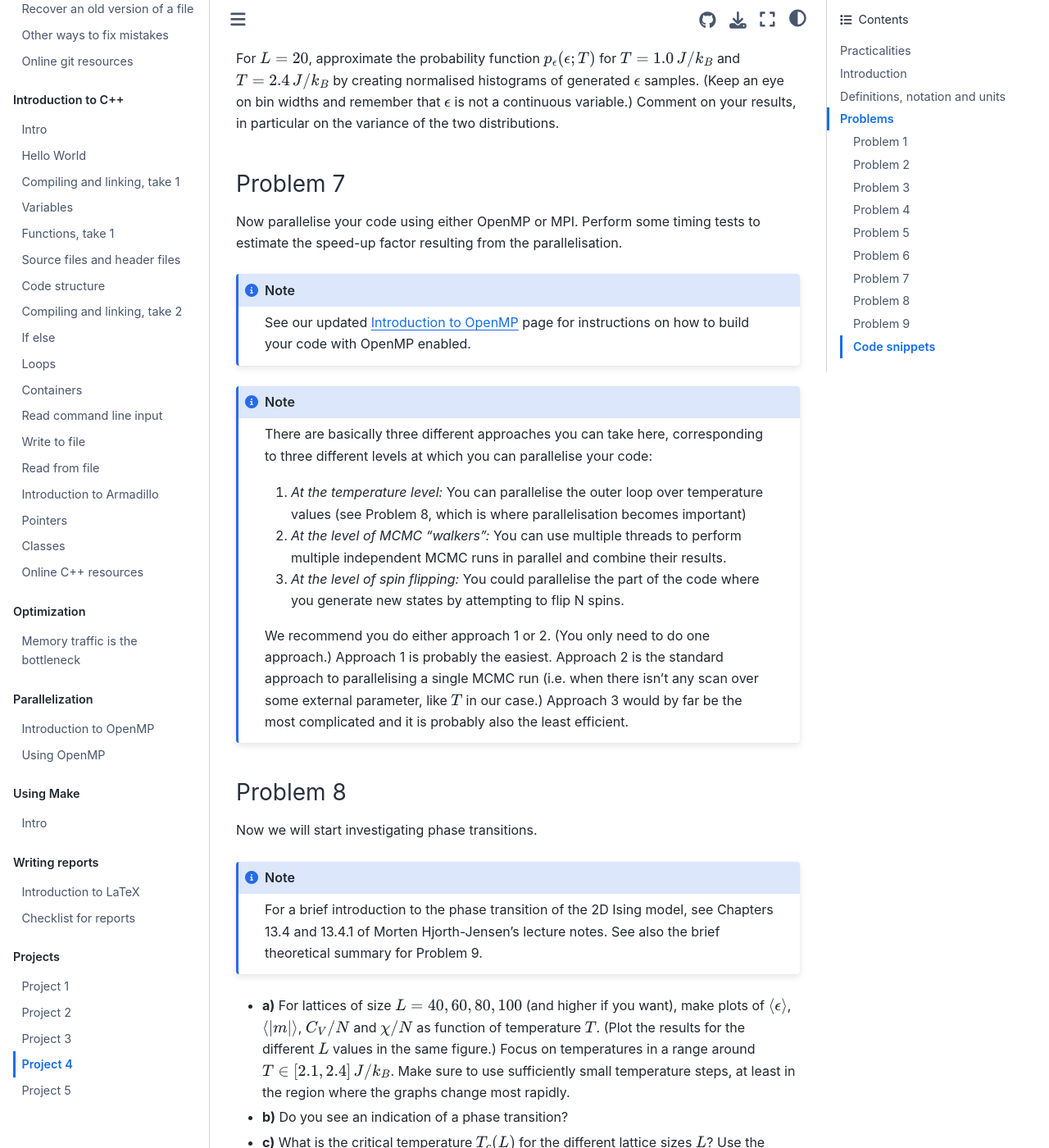
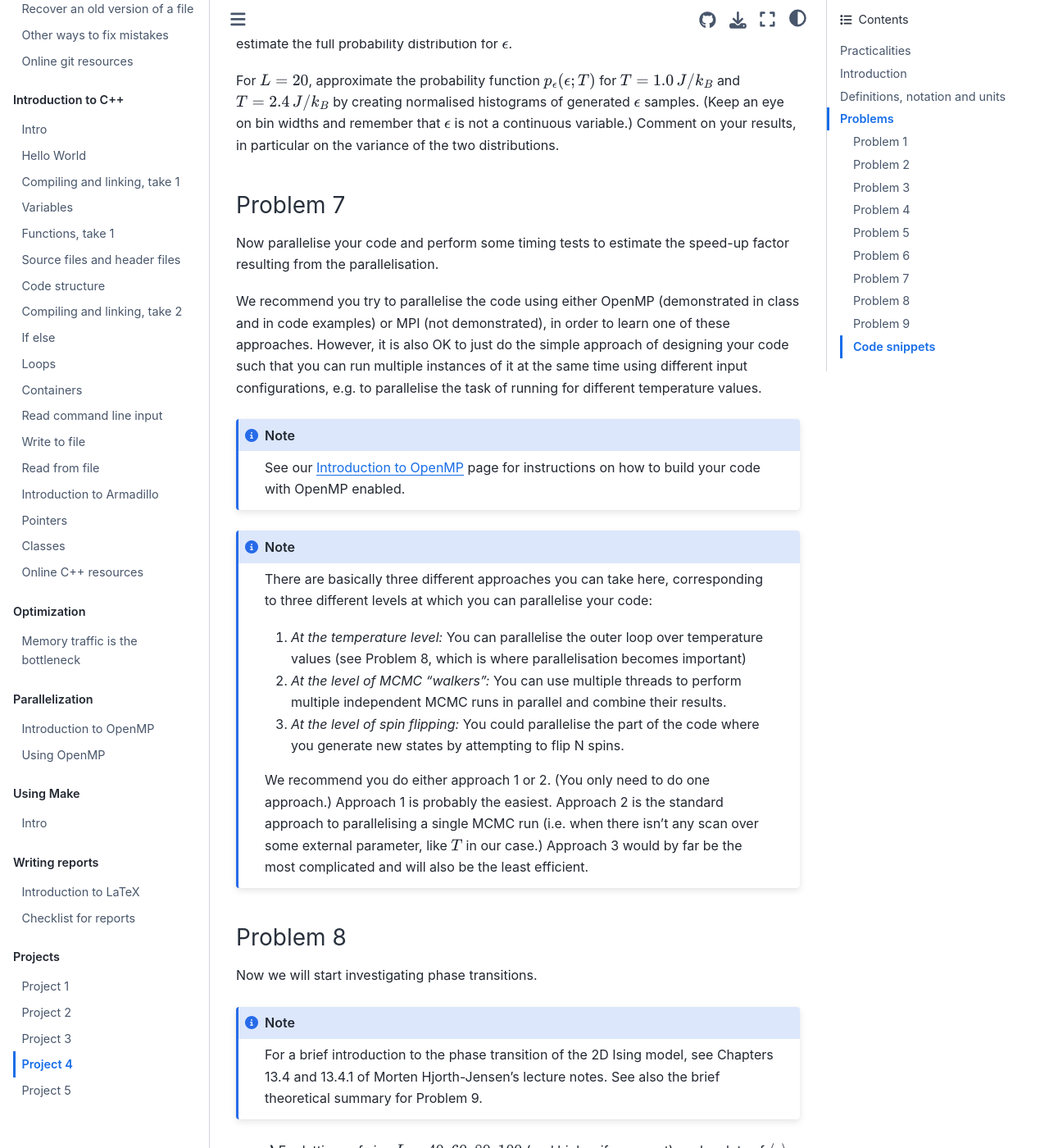
Before and after one commit to anderkve/FYS3150, a Jupyter Book: the page built from book/projects/project4.md, in a window 1280 px wide and 1400 px high, scrolled down 7494 px. Shown: the whole window at 82% size. Built offline with Jupyter Book 1.0.4 settings and Sphinx 7.4.7 and the Sphinx Book theme 1.1.4, drawn with Linux system fonts in a browser that asks for light colours; pages that are not in the unit, such as notebooks, are missing from menus; some of the changed text lies outside the part shown.

Commit message:
Small clarification to some wording.

````diff
--- a/book/projects/project4.md
+++ b/book/projects/project4.md
@@ -123,19 +123,19 @@
 ```
 
 
-- **b)** Find analytical expressions for
+- **b)** Using our chosen probability distribution $p(\mathbf{s})$ and energy function $E(\mathbf{s})$, and focusing on our specific $2 \times 2$ case, find analytical expressions for
   - $Z$
   - $\langle \epsilon \rangle$
   - $\langle \epsilon^2 \rangle$
   - $\langle |m| \rangle$
   - $\langle m^2 \rangle$
-  - the heat capacity, normalised to number of spins:
+  - the heat capacity (normalised to number of spins)
 
   $$
   \frac{C_V(T)}{N} = \frac{1}{N} \frac{1}{k_B T^2} \textrm{Var}(E) = \frac{1}{N} \frac{1}{k_B T^2} \left[ \braket{E^2} - \braket{E}^2 \right] = N \frac{1}{k_B T^2} \left[ \braket{\epsilon^2} - \braket{\epsilon}^2 \right]
   $$
 
-  - the susceptibility, normalised to number of spins:
+  - the susceptibility (normalised to number of spins)
 
   $$
   \frac{\chi(T)}{N} = \frac{1}{N} \frac{1}{k_B T} \textrm{Var}(M) = \frac{1}{N} \frac{1}{k_B T} \left[ \braket{M^2} - \braket{|M|}^2 \right] = N \frac{1}{k_B T} \left[ \braket{m^2} - \braket{|m|}^2 \right]
@@ -320,10 +320,12 @@
 
 ### Problem 7
 
-Now parallelise your code using either OpenMP or MPI. Perform some timing tests to estimate the speed-up factor resulting from the parallelisation.
+Now parallelise your code and perform some timing tests to estimate the speed-up factor resulting from the parallelisation.
+
+We recommend you try to parallelise the code using either OpenMP (demonstrated in class and in code examples) or MPI (not demonstrated), in order to learn one of these approaches. However, it is also OK to just do the simple approach of designing your code such that you can run multiple instances of it at the same time using different input configurations, e.g. to parallelise the task of running for different temperature values.
 
 ```{note}
-See our updated [Introduction to OpenMP](sec:introduction_to_openmp) page for instructions on how to build your code with OpenMP enabled.
+See our [Introduction to OpenMP](sec:introduction_to_openmp) page for instructions on how to build your code with OpenMP enabled.
 ```
 
 ```{note}
@@ -333,7 +335,7 @@
 2. *At the level of MCMC "walkers":* You can use multiple threads to perform multiple independent MCMC runs in parallel and combine their results.
 3. *At the level of spin flipping:* You could parallelise the part of the code where you generate new states by attempting to flip N spins.
 
-We recommend you do either approach 1 or 2. (You only need to do one approach.) Approach 1 is probably the easiest. Approach 2 is the standard approach to parallelising a single MCMC run (i.e. when there isn't any scan over some external parameter, like $T$ in our case.) Approach 3 would by far be the most complicated and it is probably also the least efficient.
+We recommend you do either approach 1 or 2. (You only need to do one approach.) Approach 1 is probably the easiest. Approach 2 is the standard approach to parallelising a single MCMC run (i.e. when there isn't any scan over some external parameter, like $T$ in our case.) Approach 3 would by far be the most complicated and will also be the least efficient.
 ```
 
 ### Problem 8
````
